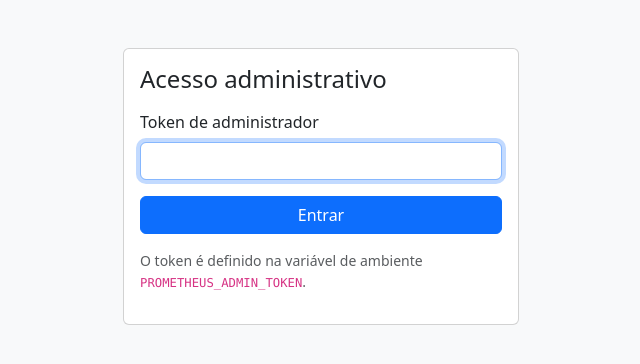
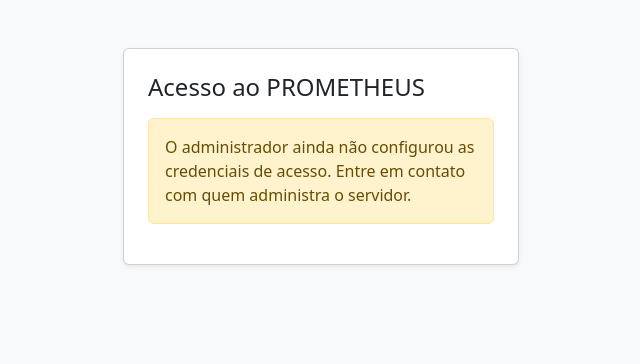
Before and after one commit to tiagojr159/trade_prometheus, a PHP site: page /admin/login.php in a window 1280 px wide. Shown: the top 364 px of the page, without its empty margins (319-959 px from the left). Run offline with PHP 8.4, Linux system fonts and the light colour scheme.

Commit message:
primeira versao

```diff
--- a/admin/AdminGuard.php
+++ b/admin/AdminGuard.php
@@ -5,65 +5,53 @@ namespace Prometheus\admin;
 
 use Prometheus\core\Logger;
 
-/**
- * ADMIN GUARD (Item 24).
- *
- * As páginas administrativas (dashboard, settings, etc.) só são acessíveis
- * com o token de ambiente PROMETHEUS_ADMIN_TOKEN configurado e fornecido
- * via cookie de sessão autenticado (login em admin/login.php).
- *
- * Se PROMETHEUS_ADMIN_TOKEN NÃO estiver configurado:
- *  - em ambiente de desenvolvimento (PROMETHEUS_ENV=development) o acesso
- *    é permitido APENAS de loopback (127.0.0.1 / ::1) — padrão XAMPP local;
- *  - em produção o acesso é negado (403).
- */
+/** Protects administrative pages with a configured credential or admin session. */
 final class AdminGuard
 {
     public static function requireAdmin(): void
     {
-        // CLI (probes de teste, tarefas agendadas): sem sessão HTTP, passa direto.
         if (PHP_SAPI === 'cli') {
             return;
         }
+
         self::secureHeaders();
         self::hardenSession();
 
-        $token = getenv('PROMETHEUS_ADMIN_TOKEN') ?: '';
-        $env = PROMETHEUS_ENV;
-
-        // Já autenticado nesta sessão?
         if (!empty($_SESSION['prometheus_admin_ok'])) {
             return;
         }
 
-// Login via token (POST) — proteção CSRF + comparação timing-safe.
-if ($token !== '' && ($_SERVER['REQUEST_METHOD'] ?? '') === 'POST') {
-    $posted = (string)($_POST['admin_token'] ?? '');
-    $csrfOk = isset($_POST['csrf'], $_SESSION['login_csrf']) && hash_equals((string)$_SESSION['login_csrf'], (string)$_POST['csrf']);
-    if ($csrfOk && $posted !== '' && hash_equals($token, $posted)) {
-        $_SESSION['prometheus_admin_ok'] = true;
-        unset($_SESSION['login_csrf']);
-        session_regenerate_id(true);
-        return;
-    }
-    Logger::warning('admin_login_failed', ['ip' => $_SERVER['REMOTE_ADDR'] ?? '']);
-}
+        if (($_SERVER['REQUEST_METHOD'] ?? '') === 'POST') {
+            $csrfOk = isset($_POST['csrf'], $_SESSION['login_csrf'])
+                && hash_equals((string) $_SESSION['login_csrf'], (string) $_POST['csrf']);
+            [$user, $passwordHash] = self::credentials();
+            $postedUser = trim((string) ($_POST['admin_user'] ?? ''));
+            $postedPassword = (string) ($_POST['admin_password'] ?? '');
 
-        // Dev local sem token configurado: permite apenas loopback.
-        if ($token === '' && $env === 'development') {
-            $ip = $_SERVER['REMOTE_ADDR'] ?? '';
-            if (in_array($ip, ['127.0.0.1', '::1'], true)) {
+            // Retain support for deployments that still use the legacy token.
+            $legacyToken = getenv('PROMETHEUS_ADMIN_TOKEN') ?: '';
+            $postedToken = (string) ($_POST['admin_token'] ?? '');
+            $legacyValid = $legacyToken !== '' && $postedToken !== '' && hash_equals($legacyToken, $postedToken);
+            $credentialsValid = $user !== '' && $passwordHash !== ''
+                && hash_equals($user, $postedUser)
+                && password_verify($postedPassword, $passwordHash);
+
+            if ($csrfOk && ($credentialsValid || $legacyValid)) {
+                session_regenerate_id(true);
+                $_SESSION['prometheus_admin_ok'] = true;
+                $_SESSION['prometheus_admin_user'] = $credentialsValid ? $user : 'admin';
+                unset($_SESSION['login_csrf']);
                 return;
             }
+
+            Logger::warning('admin_login_failed', ['ip' => $_SERVER['REMOTE_ADDR'] ?? '']);
+            $_SESSION['login_error'] = 'Usuário ou senha inválidos.';
+            header('Location: login.php', true, 303);
+            exit;
         }
 
-        http_response_code(403);
-        $loginPath = __DIR__ . '/login.php';
-        if ($token !== '' && is_file($loginPath)) {
-            header('Location: login.php');
-            exit;
-        }
-        exit('Acesso restrito.');
+        header('Location: ' . self::loginUrl(), true, 302);
+        exit;
     }
 
     public static function secureHeaders(): void
@@ -73,7 +61,37 @@ if ($token !== '' && ($_SERVER['REQUEST_METHOD'] ?? '') === 'POST') {
             header('X-Frame-Options: DENY');
             header('Referrer-Policy: no-referrer');
             header('Permissions-Policy: geolocation=(), microphone=(), camera=()');
+            header('Cache-Control: no-store, private');
         }
+    }
+
+    public static function loginUrl(): string
+    {
+        $script = str_replace('\\', '/', (string) ($_SERVER['SCRIPT_NAME'] ?? '/index.php'));
+        $adminPosition = strpos($script, '/admin/');
+        $base = $adminPosition === false
+            ? rtrim(dirname($script), '/.')
+            : substr($script, 0, $adminPosition);
+        return ($base === '' ? '' : $base) . '/admin/login.php';
+    }
+
+    /** @return array{0:string,1:string} */
+    public static function credentials(): array
+    {
+        $user = getenv('PROMETHEUS_ADMIN_USER') ?: '';
+        $passwordHash = getenv('PROMETHEUS_ADMIN_PASSWORD_HASH') ?: '';
+        if ($user !== '' && $passwordHash !== '') {
+            return [$user, $passwordHash];
+        }
+
+        $file = dirname(__DIR__) . '/config/admin_credentials.php';
+        if (is_file($file)) {
+            $stored = require $file;
+            if (is_array($stored)) {
+                return [(string) ($stored['username'] ?? ''), (string) ($stored['password_hash'] ?? '')];
+            }
+        }
+        return ['', ''];
     }
 
     private static function hardenSession(): void
@@ -82,7 +100,7 @@ if ($token !== '' && ($_SERVER['REQUEST_METHOD'] ?? '') === 'POST') {
             session_set_cookie_params([
                 'httponly' => true,
                 'samesite' => 'Lax',
-                'secure' => (($_SERVER['HTTPS'] ?? '') === 'on'),
+                'secure' => (!empty($_SERVER['HTTPS']) && $_SERVER['HTTPS'] !== 'off'),
             ]);
             session_start();
         }
--- a/admin/login.php
+++ b/admin/login.php
@@ -1,26 +1,69 @@
 <?php
 declare(strict_types=1);
 require_once dirname(__DIR__) . '/bootstrap.php';
+
 use Prometheus\admin\AdminGuard;
 
 AdminGuard::secureHeaders();
-AdminGuard::requireAdmin(); // já autenticado? redireciona ao dashboard via fluxo normal
+if (session_status() === PHP_SESSION_NONE) {
+    session_set_cookie_params([
+        'httponly' => true,
+        'samesite' => 'Lax',
+        'secure' => (!empty($_SERVER['HTTPS']) && $_SERVER['HTTPS'] !== 'off'),
+    ]);
+    session_start();
+}
 
-// Se chegou aqui, não está autenticado: mostra formulário de login (token).
-$csrf = bin2hex(random_bytes(16));
+if (!empty($_SESSION['prometheus_admin_ok'])) {
+    header('Location: ../index.php', true, 302);
+    exit;
+}
+
+$csrf = bin2hex(random_bytes(32));
 $_SESSION['login_csrf'] = $csrf;
-$error = ($_SERVER['REQUEST_METHOD'] ?? '') === 'POST' && empty($_POST['admin_token']) ? 'Token obrigatório.' : null;
+$error = $_SESSION['login_error'] ?? null;
+unset($_SESSION['login_error']);
+$credentials = AdminGuard::credentials();
+$credentialsConfigured = $credentials[0] !== '' && $credentials[1] !== '';
+$legacyConfigured = (getenv('PROMETHEUS_ADMIN_TOKEN') ?: '') !== '';
 ?>
-<!doctype html><html lang="pt-br"><head><meta charset="utf-8"><meta name="viewport" content="width=device-width, initial-scale=1"><title>Login - PROMETHEUS</title><link href="https://cdn.jsdelivr.net/npm/bootstrap@5.3.3/dist/css/bootstrap.min.css" rel="stylesheet"></head><body class="bg-light"><main class="container" style="max-width:420px"><div class="card mt-5"><div class="card-body">
-<h1 class="h4 mb-3">Acesso administrativo</h1>
-<?php if ($error): ?><div class="alert alert-danger py-2"><?= htmlspecialchars($error) ?></div><?php endif; ?>
-<form method="post">
-  <input type="hidden" name="csrf" value="<?= htmlspecialchars($csrf) ?>">
-  <div class="mb-3">
-    <label for="admin_token" class="form-label">Token de administrador</label>
-    <input type="password" class="form-control" id="admin_token" name="admin_token" autofocus>
-  </div>
-  <button class="btn btn-primary w-100">Entrar</button>
-</form>
-<p class="text-muted small mt-3">O token é definido na variável de ambiente <code>PROMETHEUS_ADMIN_TOKEN</code>.</p>
-</div></div></main></body></html>
+<!doctype html>
+<html lang="pt-br">
+<head>
+  <meta charset="utf-8">
+  <meta name="viewport" content="width=device-width, initial-scale=1">
+  <title>Entrar - PROMETHEUS</title>
+  <link href="https://cdn.jsdelivr.net/npm/bootstrap@5.3.3/dist/css/bootstrap.min.css" rel="stylesheet">
+</head>
+<body class="bg-light">
+<main class="container" style="max-width:420px">
+  <div class="card mt-5 shadow-sm"><div class="card-body p-4">
+    <h1 class="h4 mb-3">Acesso ao PROMETHEUS</h1>
+    <?php if ($error): ?><div class="alert alert-danger py-2" role="alert"><?= htmlspecialchars((string) $error, ENT_QUOTES, 'UTF-8') ?></div><?php endif; ?>
+    <?php if (!$credentialsConfigured && !$legacyConfigured): ?>
+      <div class="alert alert-warning" role="alert">O administrador ainda não configurou as credenciais de acesso. Entre em contato com quem administra o servidor.</div>
+    <?php else: ?>
+      <form method="post" action="../index.php" autocomplete="on">
+        <input type="hidden" name="csrf" value="<?= htmlspecialchars($csrf, ENT_QUOTES, 'UTF-8') ?>">
+        <?php if ($credentialsConfigured): ?>
+          <div class="mb-3">
+            <label for="admin_user" class="form-label">Usuário</label>
+            <input type="text" class="form-control" id="admin_user" name="admin_user" autocomplete="username" required autofocus>
+          </div>
+          <div class="mb-3">
+            <label for="admin_password" class="form-label">Senha</label>
+            <input type="password" class="form-control" id="admin_password" name="admin_password" autocomplete="current-password" required>
+          </div>
+        <?php else: ?>
+          <div class="mb-3">
+            <label for="admin_token" class="form-label">Token de administrador</label>
+            <input type="password" class="form-control" id="admin_token" name="admin_token" autocomplete="current-password" required autofocus>
+          </div>
+        <?php endif; ?>
+        <button class="btn btn-primary w-100" type="submit">Entrar</button>
+      </form>
+    <?php endif; ?>
+  </div></div>
+</main>
+</body>
+</html>
```
Also changed, not shown: admin/create_admin.php (added, +41 -0 lines), .htaccess.
